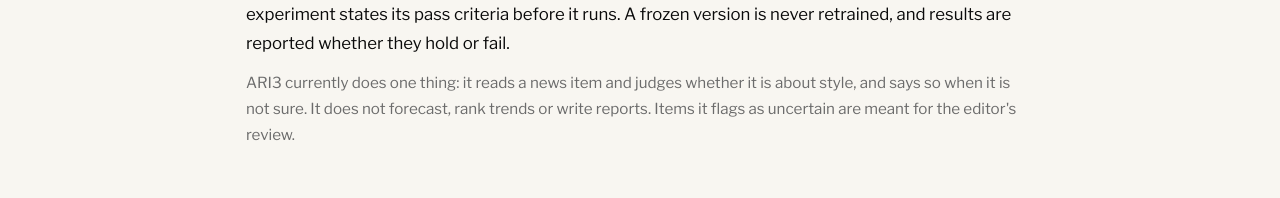
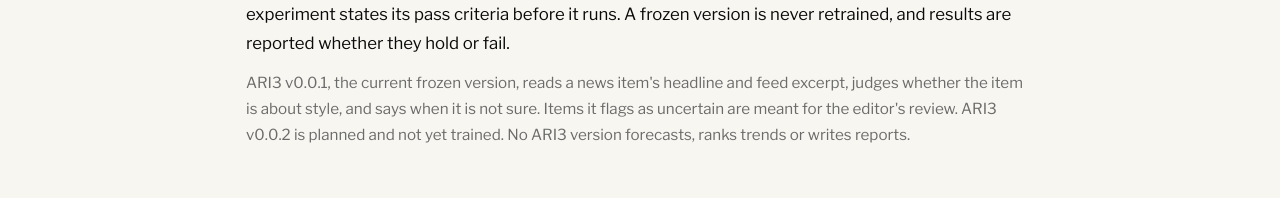
Before and after one commit to arikthehacker/fashion-trend-crawler, a Next.js app in the folder web/: page /ari3 in a window 1280 px wide. Shown: the part 365-563 px from the top of the page. Built offline with nearby package versions, Linux system fonts and the light colour scheme; no server answers.

Commit message:
Tie ARI3 page claims to the version they describe

```diff
--- a/web/app/ari3/page.tsx
+++ b/web/app/ari3/page.tsx
@@ -204,9 +204,10 @@ export default function Ari3Page() {
           retrained, and results are reported whether they hold or fail.
         </p>
         <p style={body}>
-          ARI3 currently does one thing: it reads a news item and judges whether it is about style,
-          and says so when it is not sure. It does not forecast, rank trends or write reports. Items
-          it flags as uncertain are meant for the editor&apos;s review.
+          ARI3 v0.0.1, the current frozen version, reads a news item&apos;s headline and feed excerpt,
+          judges whether the item is about style, and says when it is not sure. Items it flags as
+          uncertain are meant for the editor&apos;s review. ARI3 v0.0.2 is planned and not yet
+          trained. No ARI3 version forecasts, ranks trends or writes reports.
         </p>
 
         {RELEASES.map((r) => (
```
